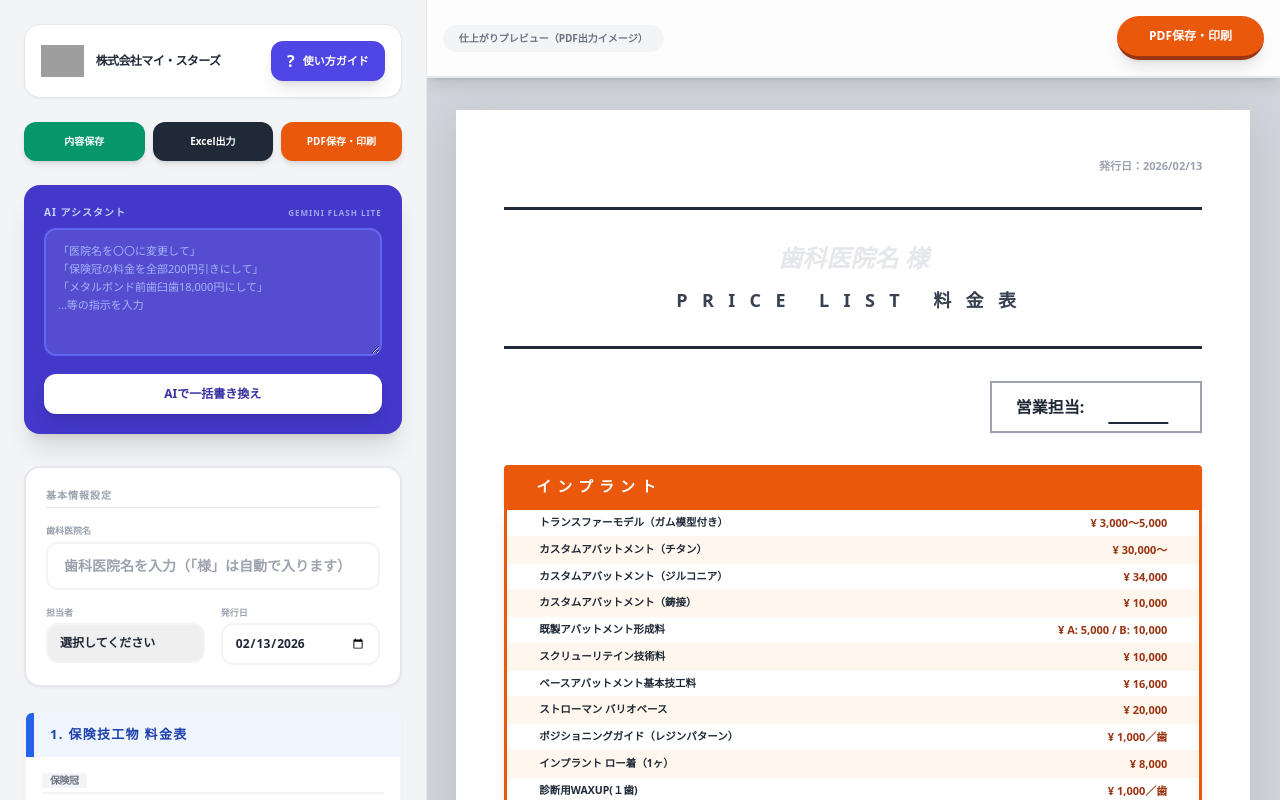
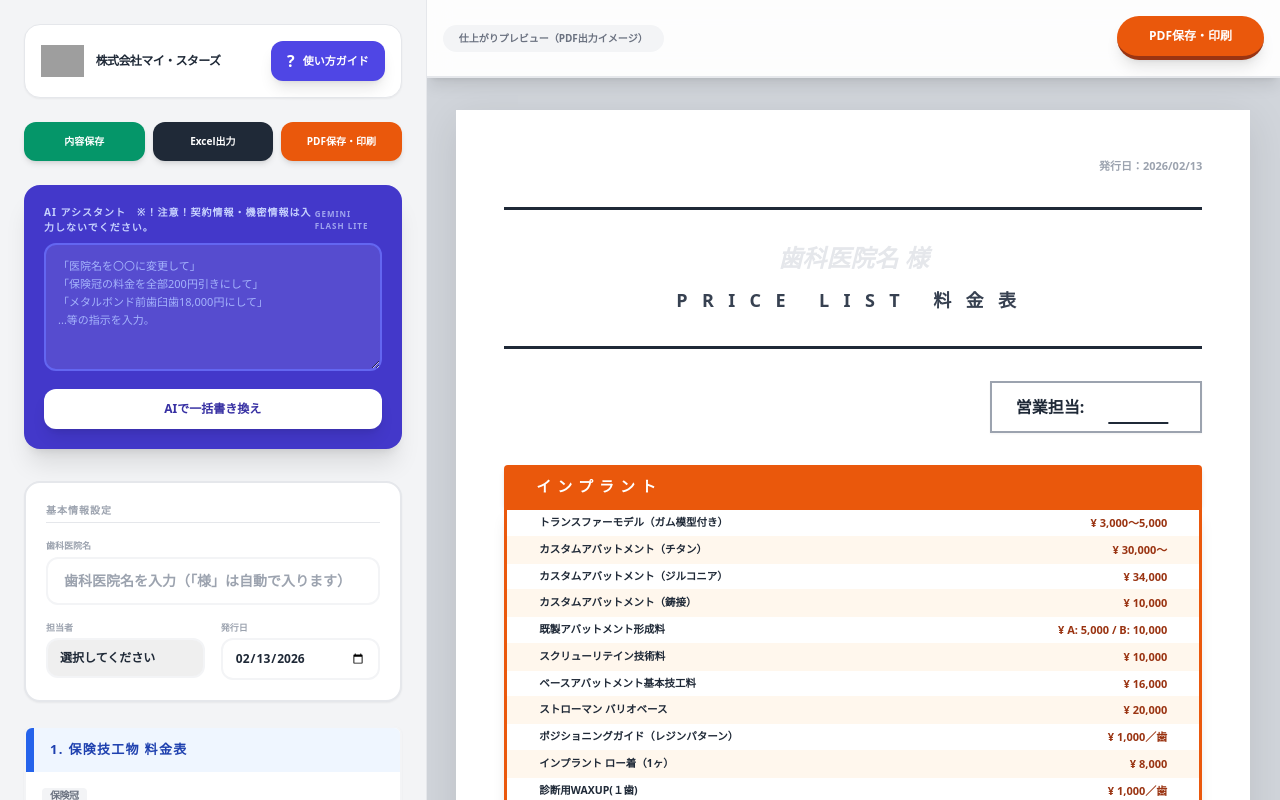
Before and after one commit to mystarz260116/mystarz-pricelist, a React (Vite) app: page / in a window 1280 px wide. Built offline with nearby package versions, Linux system fonts and the light colour scheme; grey boxes are pictures that could not be loaded.

Commit message:
feat: Enhance AI assistant prompt and label
Update the AI assistant label to include a crucial warning about not inputting sensitive information. Also, add a trailing period to the placeholder text for consistency.

```diff
--- a/App.tsx
+++ b/App.tsx
@@ -219,7 +219,7 @@ const App: React.FC = () => {
     "今井", "阪本", "熊懐", "川合", "山田", "松井", "平", "宮川"
   ];
 
-  const aiPlaceholder = "「医院名を〇〇に変更して」\n「保険冠の料金を全部200円引きにして」\n「メタルボンド前歯臼歯18,000円にして」\n...等の指示を入力";
+  const aiPlaceholder = "「医院名を〇〇に変更して」\n「保険冠の料金を全部200円引きにして」\n「メタルボンド前歯臼歯18,000円にして」\n...等の指示を入力。";
 
   return (
     <div className="flex flex-col md:flex-row min-h-screen bg-gray-100 font-sans relative">
@@ -305,7 +305,7 @@ const App: React.FC = () => {
 
         <div className="mb-8 bg-indigo-700 p-5 rounded-2xl shadow-xl text-white">
           <label className="text-[10px] font-black mb-2 flex justify-between items-center text-indigo-200 uppercase tracking-widest">
-            <span>AI アシスタント</span>
+            <span>AI アシスタント　※！注意！契約情報・機密情報は入力しないでください。</span>
             <span className="text-[8px] opacity-70 font-bold">Gemini Flash Lite</span>
           </label>
           <textarea
```
